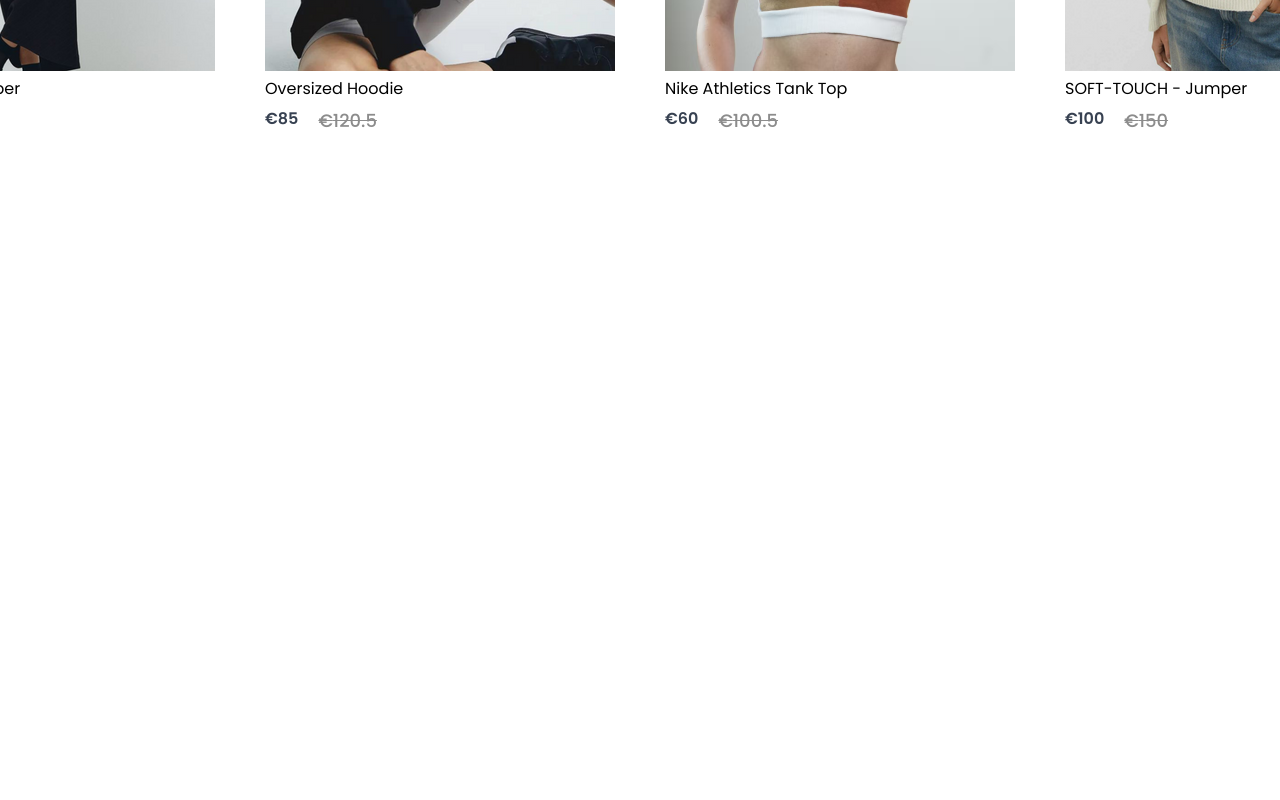
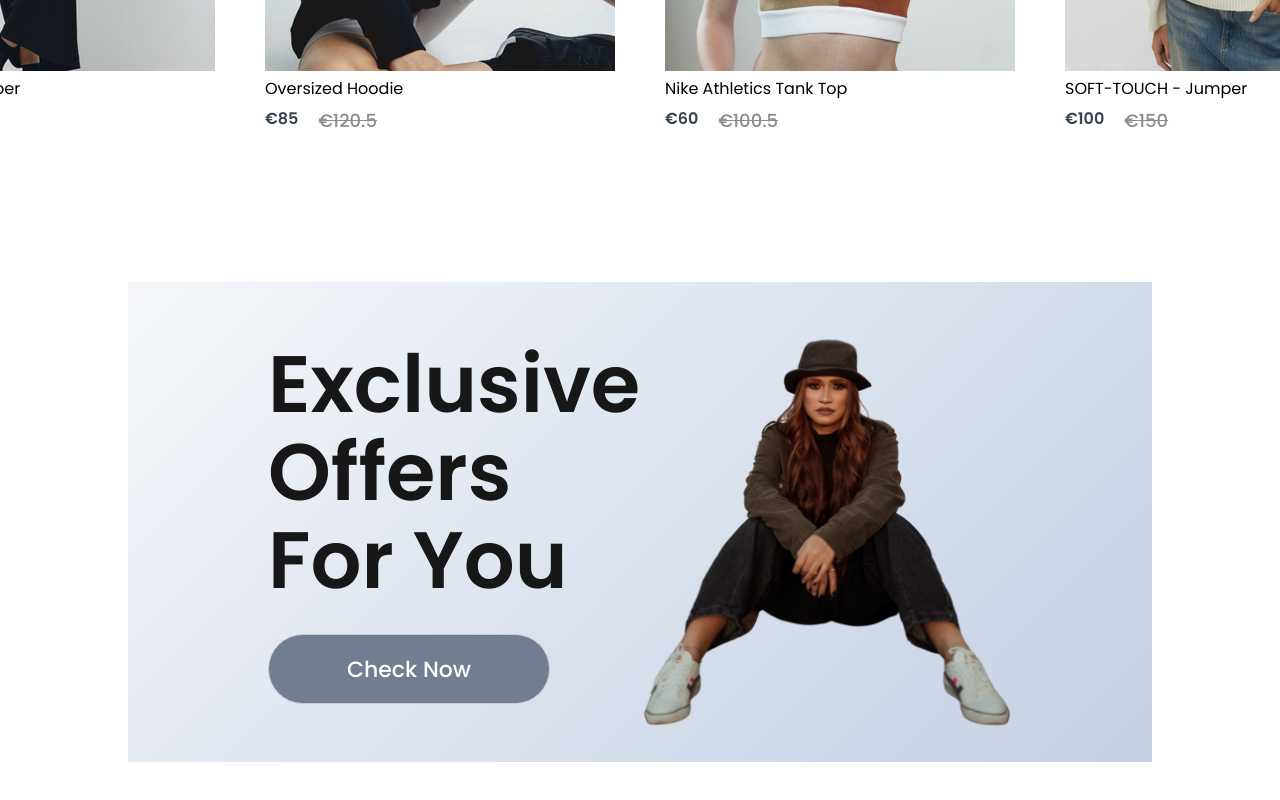
Before and after one commit to NadiasCodes/e-commerce-website-react, a React (Create React App) app: page / in a window 1280 px wide. Shown: the part 1438-2238 px from the top of the page. Before the commit the page ends 1720 px from the top, so only its background shows below. Built offline with nearby package versions, Linux system fonts and the light colour scheme; a web font is replaced by a local one.

Commit message:
replaced an image and then created a banner for the main page

```diff
--- /dev/null
+++ b/src/Components/Offers/Offers.css
@@ -0,0 +1,53 @@
+
+
+.offers{
+width:80%;
+height:60vh;
+margin:0 auto;
+display: flex;
+padding:0px 140px;
+margin-bottom: 150px;
+background-image: linear-gradient(135deg, #f5f7fa 0%, #c3cfe2 100%);}
+
+
+.offers-left{
+flex:1;
+display:flex;
+flex-direction: column;
+justify-content: center;
+}
+
+.offers-left h1{
+    color:var(--main-color);
+    font-size: 80px;
+    font-weight: 600;
+
+
+}
+
+
+
+.offers-left button{
+    width:282px;
+    height:70px;
+    border-radius: 35px;
+    background: #717d91;
+    border:1px solid rgb(207, 202, 202);
+    color:white;
+    font-size: 22px;
+    font-weight: 500;
+    margin-top: 30px;
+    cursor: pointer;
+}
+.offers-left button:hover{
+    filter: drop-shadow(0 0 0.75rem rgb(84, 88, 115));
+    transform: scale(1.1);
+    transition: 500ms;
+
+}
+
+.offers-right{flex:1;
+display:flex;
+align-items: center;
+justify-content: flex-end;
+padding-top:8px;}
--- /dev/null
+++ b/src/Components/Offers/Offers.jsx
@@ -0,0 +1,26 @@
+import React from 'react'
+import "./Offers.css"
+import exclusive_image from "../Assets/exclusive_image.png"
+
+const Offers = () => {
+  return (
+    <div className='offers'>
+
+<div className="offers-left">
+<h1>Exclusive</h1>
+<h1>Offers For You</h1>
+
+<button>Check Now</button>
+
+
+</div>
+<div className="offers-right">
+    <img src={exclusive_image} alt='exclusive-image' />
+</div>
+
+
+    </div>
+  )
+}
+
+export default Offers
--- a/src/Pages/Shop.jsx
+++ b/src/Pages/Shop.jsx
@@ -1,6 +1,7 @@
 import React from "react";
 import Hero from "../Components/Hero/Hero";
 import Popular from "../Components/Popular/Popular";
+import Offers from "../Components/Offers/Offers"
 
 
 
@@ -10,6 +11,7 @@ export default function Shop() {
   return <div>
 <Hero />
 <Popular />
+<Offers />
 
   </div>;
 }
```
Also changed, not shown: src/Components/Assets/exclusive_image.png.
